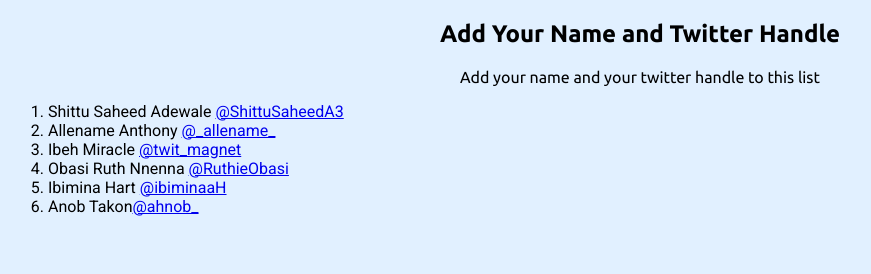
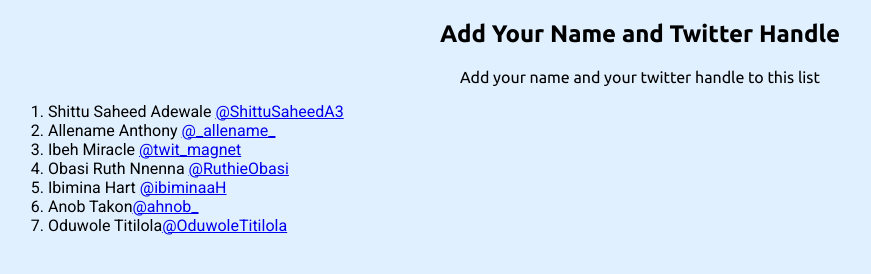
Before and after one commit to adewale2018/contributing_to_open_source, a plain HTML site: page index.html in a window 1280 px wide. Shown: the whole page, without its empty margins (0-871 px from the left). Drawn offline with Linux system fonts and the light colour scheme.

Commit message:
conflict resolved

```diff
--- a/index.html
+++ b/index.html
@@ -22,6 +22,7 @@
         <li>Obasi Ruth Nnenna  <a href="https://twitter.com/RuthieObasi" target="_blank">@RuthieObasi</a></li>
         <li>Ibimina Hart <a href="https://twitter.com/ibiminaaH" target="_blank">@ibiminaaH</a></li>
         <li>Anob Takon<a href="https://twitter.com/ahnob_" target="_blank">@ahnob_</a></li>
+        <li>Oduwole Titilola<a href="https://twitter.com/OduwoleTitilola" target="_blank">@OduwoleTitilola</a></li>
       </ol>
     </section>
   </body>
```
